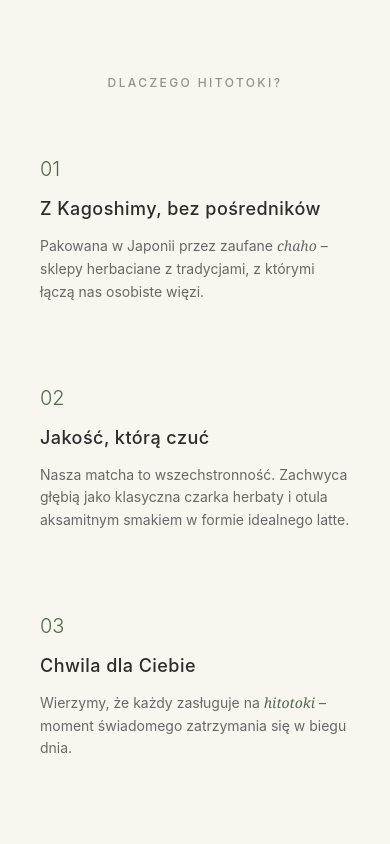
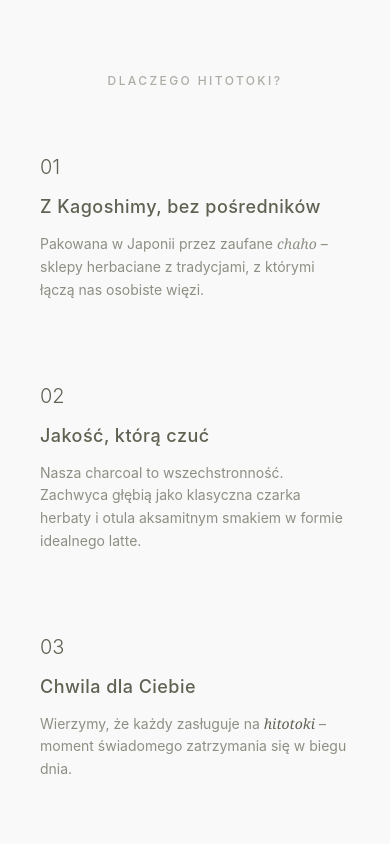
Before and after one commit to martanara/hitotoki-mockup, a React (Vite) app: page / in a window 390 px wide. Shown: the part 2520-3364 px from the top of the page. Built offline with nearby package versions, Linux system fonts and the light colour scheme.

Commit message:
Update colors

```diff
--- a/src/components/Footer.tsx
+++ b/src/components/Footer.tsx
@@ -1,6 +1,6 @@
 export default function Footer() {
   return (
-    <footer className="border-t border-charcoal/10 bg-charcoal text-cream py-8 mt-24">
+    <footer className="border-t border-leaves/10 bg-leaves text-white py-8 mt-24">
       <div className="max-w-5xl mx-auto px-6 text-center text-sm tracking-wider opacity-80">
         © {new Date().getFullYear()} hitotoki. ひととき。
       </div>
--- a/src/index.css
+++ b/src/index.css
@@ -1,10 +1,13 @@
 @import "tailwindcss";
 
 @theme {
-  --color-matcha: #4C6A48;
   --color-hojicha: #8C6239;
-  --color-cream: #F9F6F0;
-  --color-charcoal: #2C2C2C;
+  --color-cream: #F9F9F9;
+  --color-beige: #F1F0EF;
+  --color-leaves: #616153;
+  --color-charcoal: #616153;
+  --color-white: #EDEDE8;
+  --color-blue: #A4C8CE;
 }
 
 body {
--- a/src/pages/Home.tsx
+++ b/src/pages/Home.tsx
@@ -12,10 +12,10 @@
       <section className="grid md:grid-cols-2 gap-12 md:gap-16 items-center py-12 md:py-20">
         {/* Left Column: Brand Catch Copy & Introduction */}
         <div className="space-y-6 text-center md:text-left">
-          <span className="text-xs tracking-[0.2em] text-matcha font-medium uppercase block">
+          <span className="text-xs tracking-[0.2em] text-charcoal font-medium uppercase block">
             Kagoshima, Japan
           </span>
-          <h1 className="text-4xl md:text-5xl lg:text-6xl font-light tracking-wide text-matcha leading-tight">
+          <h1 className="text-4xl md:text-5xl lg:text-6xl font-light tracking-wide text-charcoal leading-tight">
             Twoja japońska chwila wytchnienia.
           </h1>
           <p className="text-lg md:text-xl text-charcoal/80 font-serif italic max-w-2xl mx-auto md:mx-0 leading-relaxed pt-2">
@@ -25,7 +25,7 @@
           <div className="pt-6">
             <button
               onClick={() => onNavigate("about")}
-              className="border border-matcha text-matcha px-8 py-3 text-sm tracking-widest uppercase hover:bg-matcha hover:text-cream transition-all duration-300 rounded-sm cursor-pointer"
+              className="border border-charcoal text-charcoal px-8 py-3 text-sm tracking-widest uppercase hover:bg-charcoal hover:text-cream transition-all duration-300 rounded-sm cursor-pointer"
             >
               Poznaj naszą historię
             </button>
@@ -33,7 +33,7 @@
         </div>
 
         {/* Right Column: Hero Visual - Using the image from public/hero.jpg */}
-        <div className="aspect-4/5 rounded-sm overflow-hidden bg-matcha/5 animate-fade-in delay-100">
+        <div className="aspect-4/5 rounded-sm overflow-hidden bg-charcoal/5 animate-fade-in delay-100">
           <img
             src={`${import.meta.env.BASE_URL}hero.jpg`}
             alt="Mglista japońska plantacja herbaty w Kagoshimie"
@@ -43,13 +43,13 @@
       </section>
 
       {/* 2. SEKCJA INTRO (O nas w dwóch zdaniach) */}
-      <section className="bg-matcha/5 border-y border-matcha/10 py-16 -mx-6 px-6">
+      <section className="bg-blue/80 rounded-sm py-16 -mx-6 px-6">
         <div className="max-w-3xl mx-auto text-center space-y-6">
-          <h2 className="text-2xl font-light tracking-wide text-matcha">
+          <h2 className="text-2xl font-light tracking-wide text-charcoal">
             Osobista więź
           </h2>
           <p className="text-base md:text-lg text-charcoal/90 leading-relaxed font-light">
-            <strong className="font-medium text-matcha">Hitotoki</strong>{" "}
+            <strong className="font-medium text-charcoal">Hitotoki</strong>{" "}
             powstało z miłości, która narodziła się w Japonii i przyjaźni, która
             przetrwała lata. Nie jesteśmy tylko sklepem – jesteśmy mostem między
             japońskim rzemiosłem a Twoim domem. Sprowadzamy dla Ciebie herbaty,
@@ -60,12 +60,12 @@
 
       <section className="space-y-12">
         <div className="flex items-baseline justify-between border-b border-charcoal/10 pb-4">
-          <h2 className="text-2xl font-light tracking-wide text-matcha">
+          <h2 className="text-2xl font-light tracking-wide text-charcoal">
             Nasze herbaty
           </h2>
           <button
             onClick={() => onNavigate("store")}
-            className="text-xs tracking-widest uppercase hover:text-matcha transition-colors cursor-pointer"
+            className="text-xs tracking-widest uppercase hover:text-charcoal transition-colors cursor-pointer"
           >
             Zobacz wszystkie
           </button>
@@ -93,7 +93,7 @@
 
               <div className="space-y-2">
                 <div className="flex justify-between items-baseline">
-                  <h3 className="text-xl font-light tracking-wide group-hover:text-matcha transition-colors">
+                  <h3 className="text-xl font-light tracking-wide group-hover:text-charcoal transition-colors">
                     {product.name}
                   </h3>
                   <span className="text-sm font-medium">
@@ -119,8 +119,8 @@
 
         <div className="grid md:grid-cols-3 gap-12 md:gap-8">
           {/* Cecha 1 */}
-          <div className="space-y-3 p-4 rounded-sm hover:bg-matcha/5 transition-colors">
-            <div className="text-matcha text-xl font-light">01</div>
+          <div className="space-y-3 p-4 rounded-sm hover:bg-charcoal/5 transition-colors">
+            <div className="text-charcoal text-xl font-light">01</div>
             <h3 className="text-lg font-medium tracking-wide">
               Z Kagoshimy, bez pośredników
             </h3>
@@ -132,27 +132,27 @@
           </div>
 
           {/* Cecha 2 */}
-          <div className="space-y-3 p-4 rounded-sm hover:bg-matcha/5 transition-colors">
-            <div className="text-matcha text-xl font-light">02</div>
+          <div className="space-y-3 p-4 rounded-sm hover:bg-charcoal/5 transition-colors">
+            <div className="text-charcoal text-xl font-light">02</div>
             <h3 className="text-lg font-medium tracking-wide">
               Jakość, którą czuć
             </h3>
             <p className="text-sm text-charcoal/70 leading-relaxed">
-              Nasza matcha to wszechstronność. Zachwyca głębią jako klasyczna
+              Nasza charcoal to wszechstronność. Zachwyca głębią jako klasyczna
               czarka herbaty i otula aksamitnym smakiem w formie idealnego
               latte.
             </p>
           </div>
 
           {/* Cecha 3 */}
-          <div className="space-y-3 p-4 rounded-sm hover:bg-matcha/5 transition-colors">
-            <div className="text-matcha text-xl font-light">03</div>
+          <div className="space-y-3 p-4 rounded-sm hover:bg-charcoal/5 transition-colors">
+            <div className="text-charcoal text-xl font-light">03</div>
             <h3 className="text-lg font-medium tracking-wide">
               Chwila dla Ciebie
             </h3>
             <p className="text-sm text-charcoal/70 leading-relaxed">
               Wierzymy, że każdy zasługuje na{" "}
-              <span className="font-serif italic text-matcha">hitotoki</span> –
+              <span className="font-serif italic text-charcoal">hitotoki</span> –
               moment świadomego zatrzymania się w biegu dnia.
             </p>
           </div>
--- a/src/pages/ProductDetail.tsx
+++ b/src/pages/ProductDetail.tsx
@@ -24,7 +24,7 @@
         {/* Right: Product Content */}
         <div className="space-y-10">
           <header className="space-y-4">
-            <span className="text-xs tracking-[0.2em] text-matcha font-medium uppercase">
+            <span className="text-xs tracking-[0.2em] text-charcoal font-medium uppercase">
               {product.category}
             </span>
             <h1 className="text-4xl font-light tracking-wide">
--- a/src/pages/Store.tsx
+++ b/src/pages/Store.tsx
@@ -10,10 +10,10 @@
     <div className="space-y-12 py-10 md:py-16">
       {/* Header section */}
       <section className="space-y-4 text-center md:text-left">
-        <span className="text-xs tracking-[0.2em] text-matcha font-medium uppercase block">
+        <span className="text-xs tracking-[0.2em] text-charcoal font-medium uppercase block">
           Kolekcja Hitotoki
         </span>
-        <h1 className="text-3xl md:text-4xl font-light tracking-wide text-matcha">
+        <h1 className="text-3xl md:text-4xl font-light tracking-wide text-charcoal">
           Nasze japońskie herbaty
         </h1>
         <p className="text-charcoal/70 font-light max-w-xl">
@@ -46,7 +46,7 @@
             {/* Title & metadata footer */}
             <div className="space-y-2">
               <div className="flex justify-between items-baseline">
-                <h3 className="text-xl font-light tracking-wide group-hover:text-matcha transition-colors">
+                <h3 className="text-xl font-light tracking-wide group-hover:text-charcoal transition-colors">
                   {product.name}
                 </h3>
                 <span className="text-sm font-medium">{product.price} zł</span>
```
Also changed, not shown: src/components/Navbar.tsx (+5 -5 lines), src/pages/About.tsx (+5 -5 lines), src/pages/Dictionary.tsx (+6 -6 lines).
